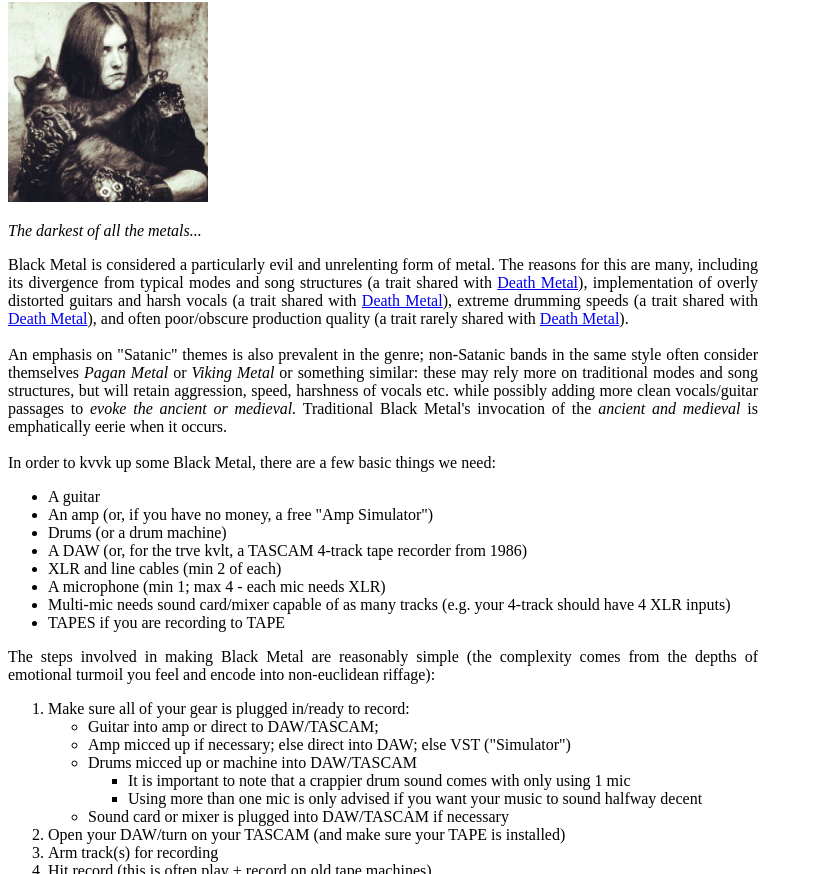
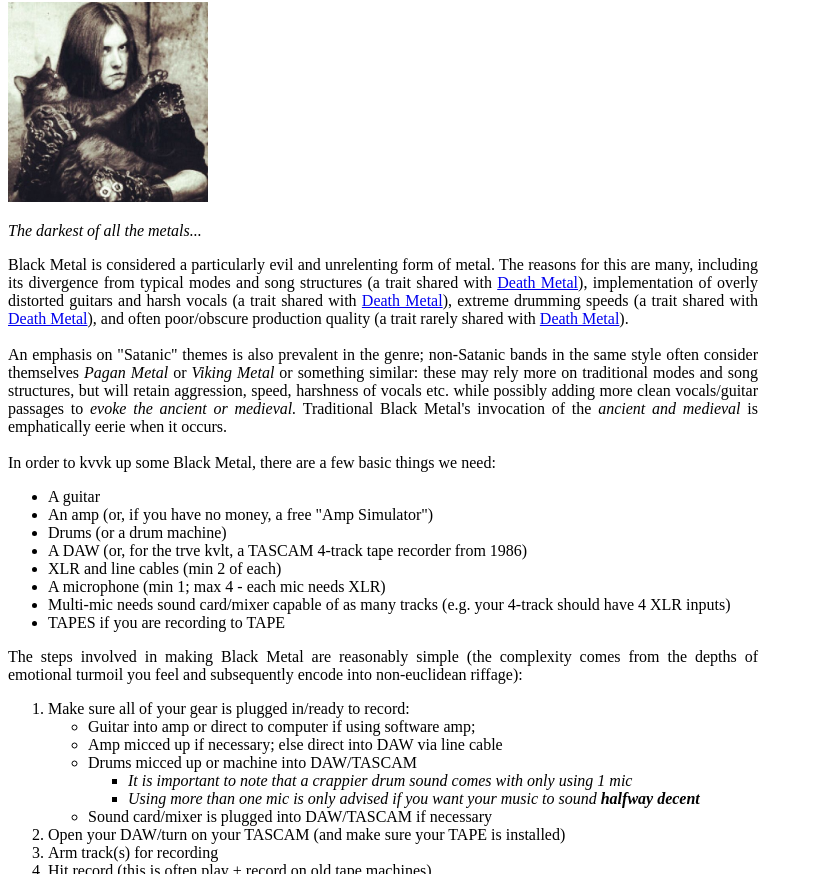
Before and after one commit to mwindz/odin_recipes, a plain HTML site: page recipes/black_metal.html in a window 1280 px wide. Shown: the part 78-952 px from the top of the page, without its empty margins (0-814 px from the left). Drawn offline with Linux system fonts and the light colour scheme.

Commit message:
Update Black Metal page (ammend/add)

```diff
--- a/recipes/black_metal.html
+++ b/recipes/black_metal.html
@@ -68,29 +68,29 @@
 
 		<p align="justify" style="max-width:750px;">The steps involved
 		in making Black Metal are reasonably simple (the complexity
-		comes from the depths of emotional turmoil you feel and encode
-		into non-euclidean riffage):</p>
+		comes from the depths of emotional turmoil you feel and subsequently
+		encode 	into non-euclidean riffage):</p>
 
 		<ol>
 			<li>Make sure all of your gear is plugged in/ready to record:
 
 			<ul>
-				<li>Guitar into amp or direct to DAW/TASCAM;</li>
+				<li>Guitar into amp or direct to computer if using software amp;</li>
 
-				<li>Amp micced up if necessary; else direct into DAW; else VST ("Simulator")</li>
+				<li>Amp micced up if necessary; else direct into DAW via line cable</li>
 
 				<li>Drums micced up or machine into DAW/TASCAM
 
 				<ul>
-					<li>It is important to note that a crappier drum
-						sound comes with only using 1 mic</li>
+					<li><i>It is important to note that a crappier drum
+						sound comes with only using 1 mic</i></li>
 
-					<li>Using more than one mic is only advised if you
-						want your music to sound halfway decent</li>
+					<li><em>Using more than one mic is only advised if you
+						want your music to sound <strong>halfway decent</strong></em></li>
 
 				</ul></li>
 
-				<li>Sound card or mixer is plugged into DAW/TASCAM if necessary</li>
+				<li>Sound card/mixer is plugged into DAW/TASCAM if necessary</li>
 
 			</ul></li>
 
```
